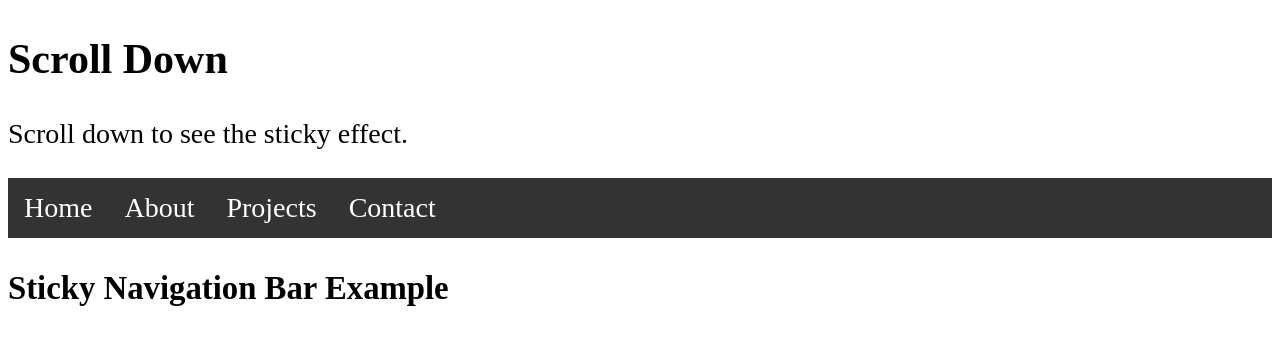
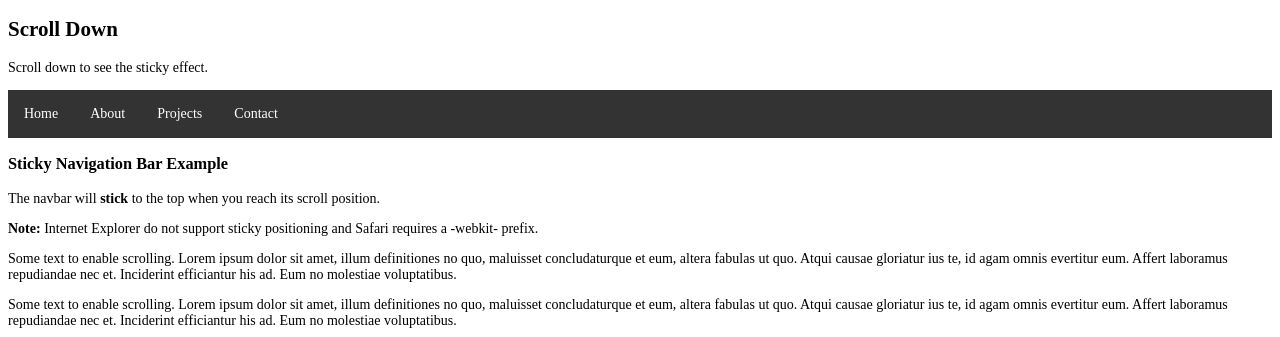
Before and after one commit to AlexZmasser/alexzmasser.com, a plain HTML site: page projects.html in a window 1280 px wide. Shown: the top 337 px of the page. Drawn offline with Linux system fonts and the light colour scheme.

Commit message:
Update projects.html

```diff
--- a/projects.html
+++ b/projects.html
@@ -3,7 +3,11 @@
 <head>
 <style>
 body {
-  font-size: 28px;
+  font-size: 14px;
+  font-family: "Futura";
+}
+h1,h2,h3 {
+  font-family: "Playfair Display";
 }
 
 ul {
@@ -25,7 +29,7 @@ li a {
   display: block;
   color: white;
   text-align: center;
-  padding: 14px 16px;
+  padding: 16px 16px;
   text-decoration: none;
 }
 
```
